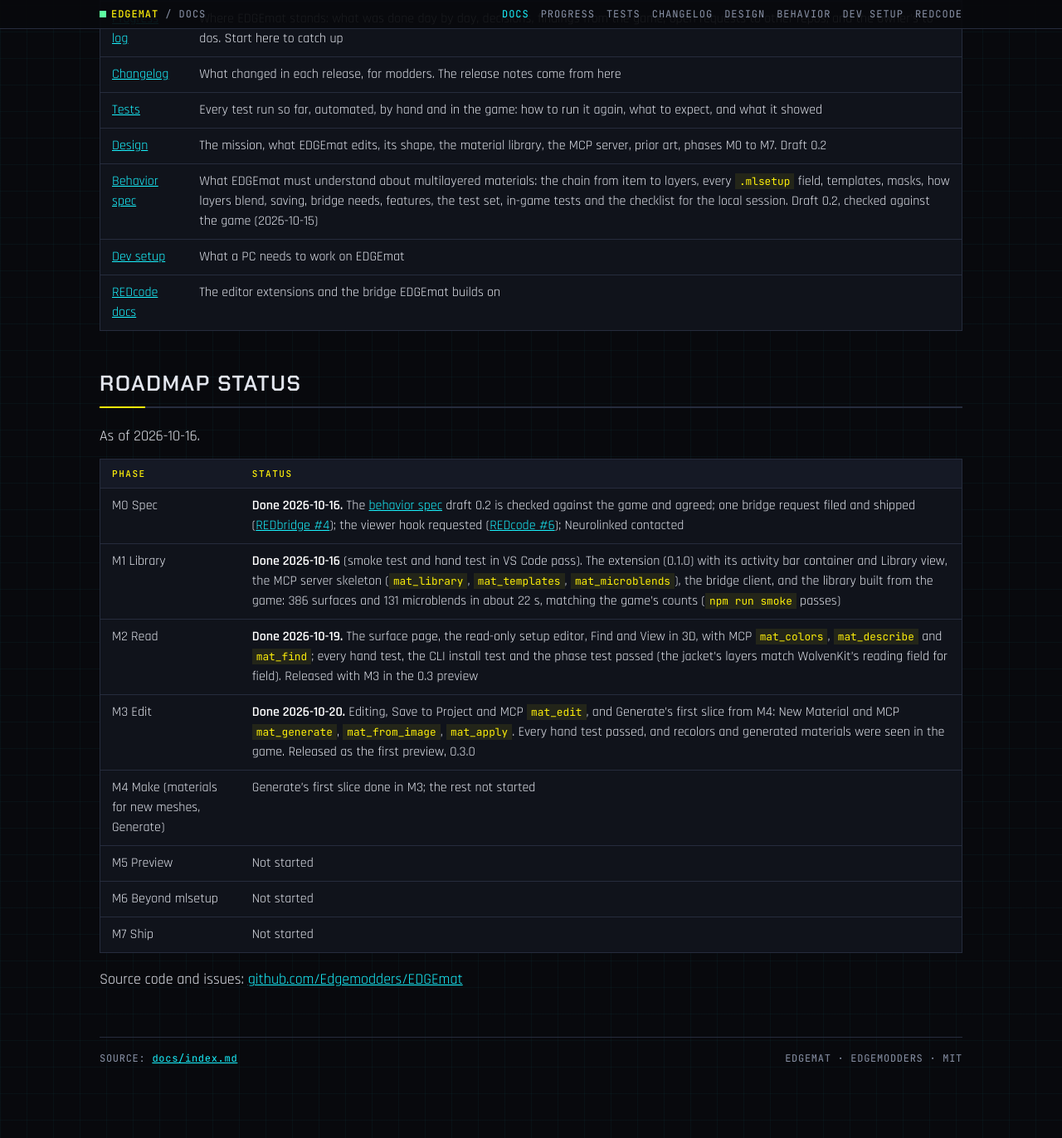
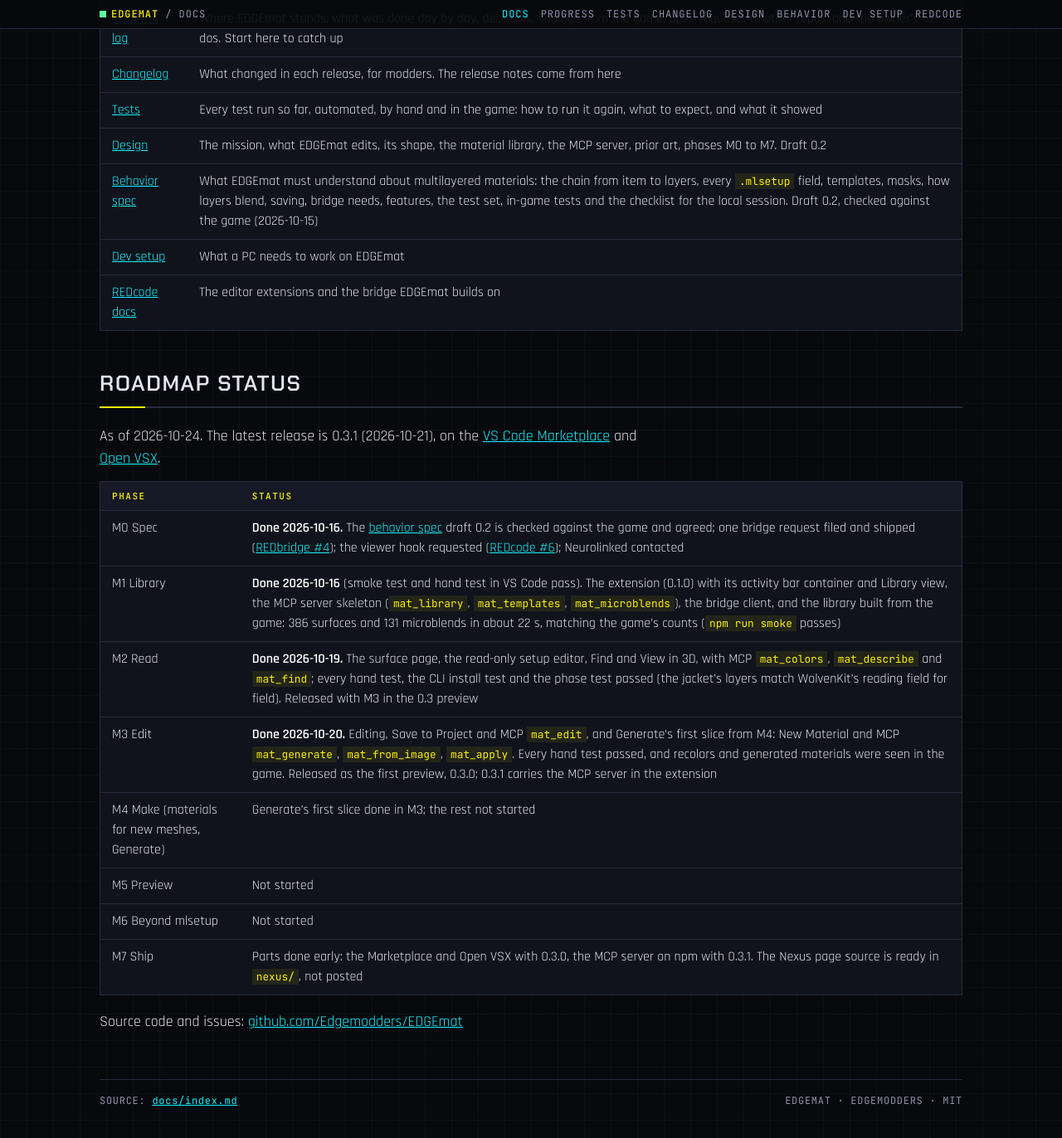
Before and after one commit to Edgemodders/EDGEmat, a Jekyll site: the page built from docs/index.md, in a window 1280 px wide and 1400 px high, scrolled down 314 px. Shown: the top 1372 px of the window at 83% size. Built offline with Jekyll 4.4.1, drawn with Linux system fonts in a browser that asks for light colours; our own code applies the rules of GitHub Pages for plain Markdown files; before the commit the page ends 1663 px from its top, so only the background shows below that.

Commit message:
README and docs home: 0.3.1, the status badge, M7's early parts
Co-Authored-By: Claude Opus 5.5 <noreply@anthropic.com>

```diff
--- a/docs/index.md
+++ b/docs/index.md
@@ -14,17 +14,17 @@ EDGEmat is the EDGEmodders material editor for Cyberpunk 2077, a VS Code extensi
 
 ## Roadmap status
 
-As of 2026-10-16.
+As of 2026-10-24. The latest release is 0.3.1 (2026-10-21), on the [VS Code Marketplace](https://marketplace.visualstudio.com/items?itemName=edgemodders.edgemat) and [Open VSX](https://open-vsx.org/extension/edgemodders/edgemat).
 
 | Phase | Status |
 |---|---|
 | M0 Spec | **Done 2026-10-16.** The [behavior spec](design/behavior.html) draft 0.2 is checked against the game and agreed; one bridge request filed and shipped ([REDbridge #4](https://github.com/Edgemodders/REDbridge/issues/4)); the viewer hook requested ([REDcode #6](https://github.com/Edgemodders/REDcode/issues/6)); Neurolinked contacted |
 | M1 Library | **Done 2026-10-16** (smoke test and hand test in VS Code pass). The extension (0.1.0) with its activity bar container and Library view, the MCP server skeleton (`mat_library`, `mat_templates`, `mat_microblends`), the bridge client, and the library built from the game: 386 surfaces and 131 microblends in about 22 s, matching the game's counts (`npm run smoke` passes) |
 | M2 Read | **Done 2026-10-19.** The surface page, the read-only setup editor, Find and View in 3D, with MCP `mat_colors`, `mat_describe` and `mat_find`; every hand test, the CLI install test and the phase test passed (the jacket's layers match WolvenKit's reading field for field). Released with M3 in the 0.3 preview |
-| M3 Edit | **Done 2026-10-20.** Editing, Save to Project and MCP `mat_edit`, and Generate's first slice from M4: New Material and MCP `mat_generate`, `mat_from_image`, `mat_apply`. Every hand test passed, and recolors and generated materials were seen in the game. Released as the first preview, 0.3.0 |
+| M3 Edit | **Done 2026-10-20.** Editing, Save to Project and MCP `mat_edit`, and Generate's first slice from M4: New Material and MCP `mat_generate`, `mat_from_image`, `mat_apply`. Every hand test passed, and recolors and generated materials were seen in the game. Released as the first preview, 0.3.0; 0.3.1 carries the MCP server in the extension |
 | M4 Make (materials for new meshes, Generate) | Generate's first slice done in M3; the rest not started |
 | M5 Preview | Not started |
 | M6 Beyond mlsetup | Not started |
-| M7 Ship | Not started |
+| M7 Ship | Parts done early: the Marketplace and Open VSX with 0.3.0, the MCP server on npm with 0.3.1. The Nexus page source is ready in `nexus/`, not posted |
 
 Source code and issues: [github.com/Edgemodders/EDGEmat](https://github.com/Edgemodders/EDGEmat)
```
Also changed, not shown: README.md, docs/assets/brand/badges/status.svg, 1 other file.
